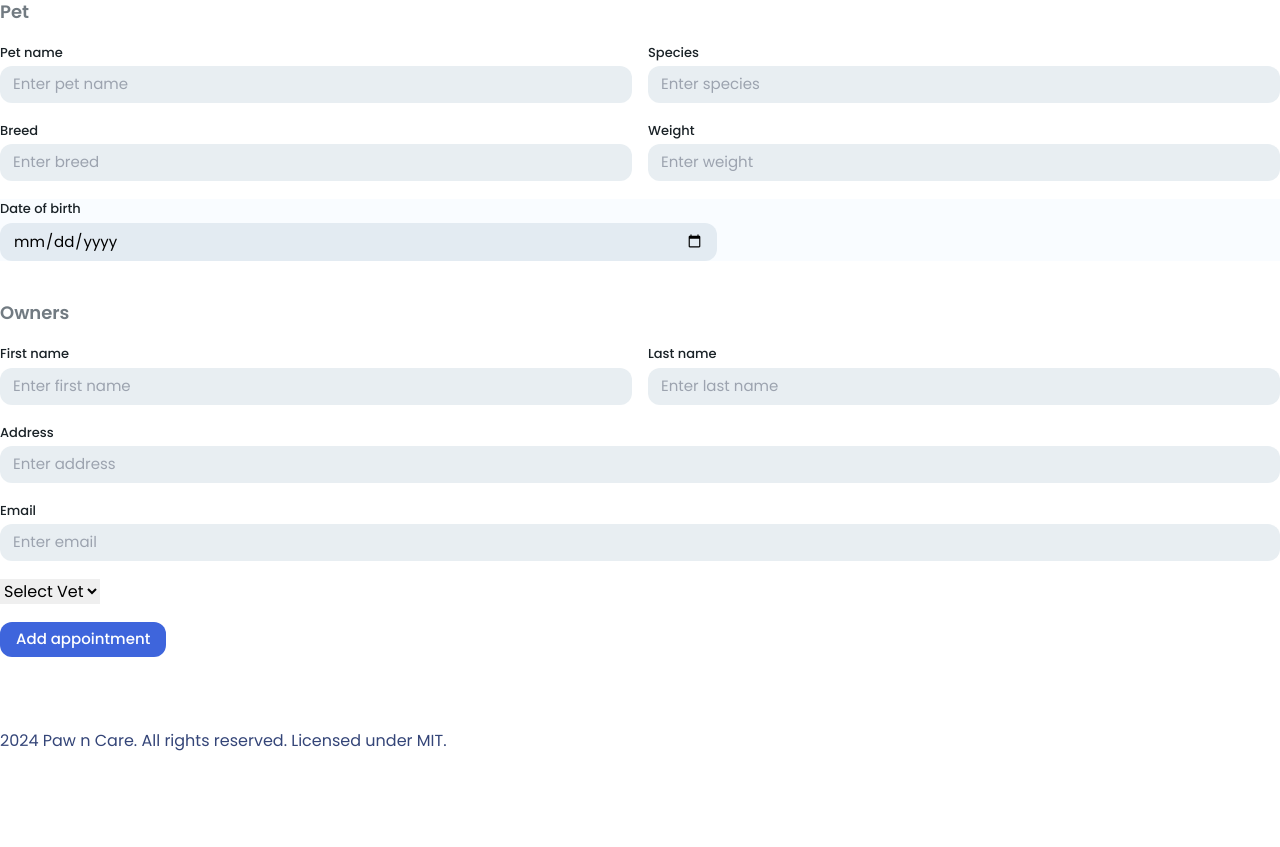
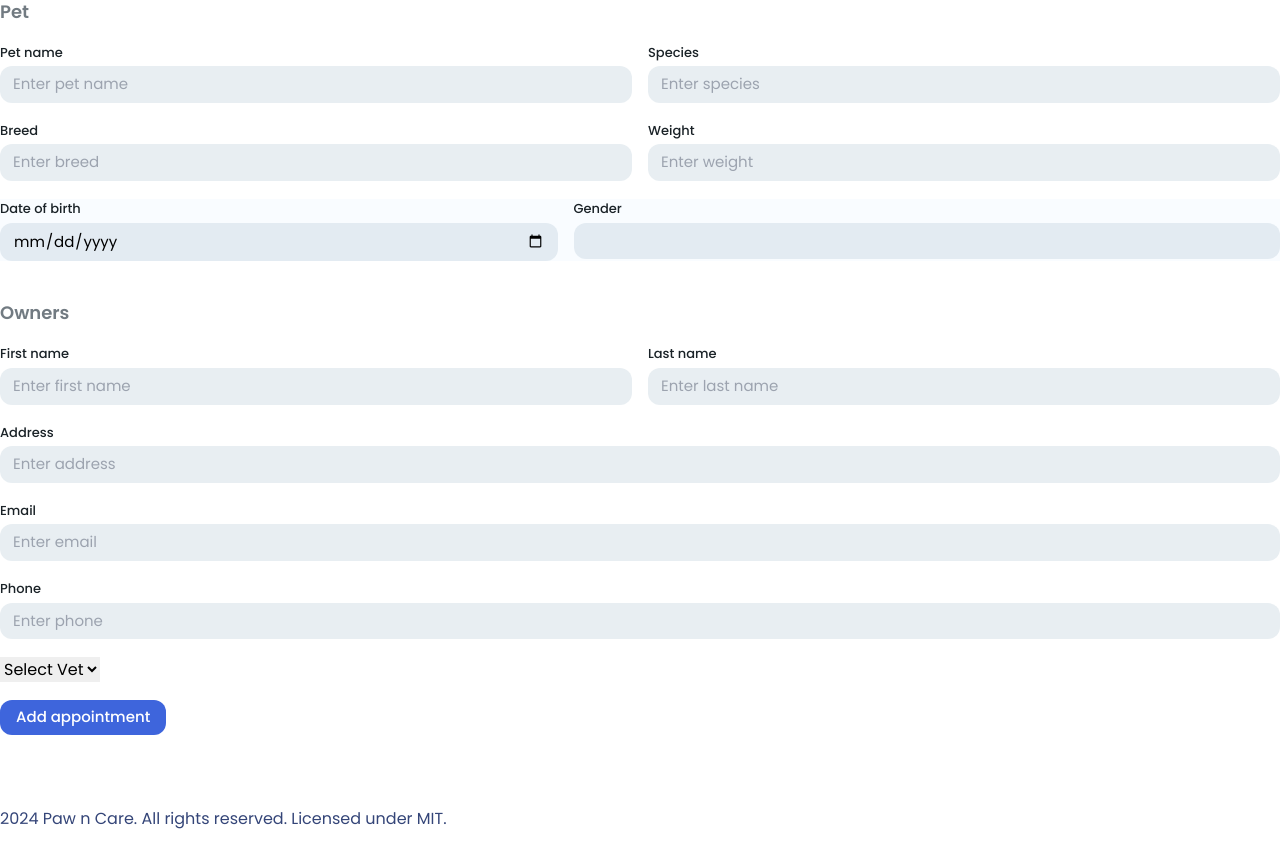
Before and after one commit to colarrbear/Paw-n-Care-Testing, a Django app: template paw_n_care/templates/appointments.html in a window 1280 px wide. Shown: the part 495-1342 px from the top of the page. Before the commit the page ends 1246 px from the top, so only its background shows below. Run offline with Django 3.2, Linux system fonts and the light colour scheme; the template is opened without the code that fills it, so the values that code supplies are empty; some libraries are stand-ins or nearby versions.

Commit message:
modify appointment form

```diff
--- a/paw_n_care/templates/appointments.html
+++ b/paw_n_care/templates/appointments.html
@@ -20,97 +20,86 @@
                     <div class="w-full flex flex-wrap justify-start items-start gap-4">
                         <div class="flex-grow flex flex-col gap-1">
                             <label class="text-[#1a2227] text-[13px] font-medium font-['Poppins']">Reason</label>
-                            <input type="text" placeholder="Enter pet name" class="w-full px-3 py-2 bg-[#25597e]/10 rounded-xl border border-transparent focus:outline-none focus:border-[#344578] text-[15px] font-normal font-['Poppins'] leading-tight">
+                            <input name="reason" type="text" placeholder="Enter pet name" class="w-full px-3 py-2 bg-[#25597e]/10 rounded-xl border border-transparent focus:outline-none focus:border-[#344578] text-[15px] font-normal font-['Poppins'] leading-tight">
                         </div>
                         <div class="flex-grow flex flex-col gap-1">
                             <label class="text-[#1a2227] text-[13px] font-medium font-['Poppins']">Status</label>
-                            <input type="text" placeholder="Enter status" class="w-full px-3 py-2 bg-[#25597e]/10 rounded-xl border border-transparent focus:outline-none focus:border-[#344578] text-[15px] font-normal font-['Poppins'] leading-tight">
+                            <input name="status" type="text" placeholder="Enter status" class="w-full px-3 py-2 bg-[#25597e]/10 rounded-xl border border-transparent focus:outline-none focus:border-[#344578] text-[15px] font-normal font-['Poppins'] leading-tight">
                         </div>
                     </div>
                     <div class="w-full bg-[#f9fcff] flex flex-wrap justify-start items-start gap-4">
                         <div class="flex-grow flex flex-col gap-1">
                             <label class="text-[#1a2227] text-[13px] font-medium font-['Poppins']">Appointment Date</label>
-                            <input type="date" class="w-full px-3 py-2 bg-[#25597e]/10 rounded-xl border border-transparent focus:outline-none focus:border-[#344578] text-[15px] font-normal font-['Poppins'] leading-tight">
+                            <input name="appointment_date" type="date" class="w-full px-3 py-2 bg-[#25597e]/10 rounded-xl border border-transparent focus:outline-none focus:border-[#344578] text-[15px] font-normal font-['Poppins'] leading-tight">
                         </div>
                         <div class="flex-grow flex flex-col gap-1">
                             <label class="text-[#1a2227] text-[13px] font-medium font-['Poppins']">Appointment Time</label>
-                            <input type="time" class="w-full px-3 py-2 bg-[#25597e]/10 rounded-xl border border-transparent focus:outline-none focus:border-[#344578] text-[15px] font-normal font-['Poppins'] leading-tight">
+                            <input name="appointment_time" type="time" class="w-full px-3 py-2 bg-[#25597e]/10 rounded-xl border border-transparent focus:outline-none focus:border-[#344578] text-[15px] font-normal font-['Poppins'] leading-tight">
                         </div>
                     </div>
                     <div class="text-[#14232e]/60  text-lg font-semibold font-['Poppins'] leading-normal mt-5">Pet</div>
                     <div class="w-full flex flex-wrap justify-start items-start gap-4">
                         <div class="flex-grow flex flex-col gap-1">
                             <label class="text-[#1a2227] text-[13px] font-medium font-['Poppins']">Pet name</label>
-                            <input type="text" placeholder="Enter pet name" class="w-full px-3 py-2 bg-[#25597e]/10 rounded-xl border border-transparent focus:outline-none focus:border-[#344578] text-[15px] font-normal font-['Poppins'] leading-tight">
+                            <input name="pet_name" type="text" placeholder="Enter pet name" class="w-full px-3 py-2 bg-[#25597e]/10 rounded-xl border border-transparent focus:outline-none focus:border-[#344578] text-[15px] font-normal font-['Poppins'] leading-tight">
                         </div>
                         <div class="flex-grow flex flex-col gap-1">
                             <label class="text-[#1a2227] text-[13px] font-medium font-['Poppins']">Species</label>
-                            <input type="text" placeholder="Enter species" class="w-full px-3 py-2 bg-[#25597e]/10 rounded-xl border border-transparent focus:outline-none focus:border-[#344578] text-[15px] font-normal font-['Poppins'] leading-tight">
+                            <input name="species" type="text" placeholder="Enter species" class="w-full px-3 py-2 bg-[#25597e]/10 rounded-xl border border-transparent focus:outline-none focus:border-[#344578] text-[15px] font-normal font-['Poppins'] leading-tight">
                         </div>
                     </div>
                     <div class="w-full flex flex-wrap justify-start items-start gap-4">
                         <div class="flex-grow flex flex-col gap-1">
                             <label class="text-[#1a2227] text-[13px] font-medium font-['Poppins']">Breed</label>
-                            <input type="text" placeholder="Enter breed" class="w-full px-3 py-2 bg-[#25597e]/10 rounded-xl border border-transparent focus:outline-none focus:border-[#344578] text-[15px] font-normal font-['Poppins'] leading-tight">
+                            <input name="breed" type="text" placeholder="Enter breed" class="w-full px-3 py-2 bg-[#25597e]/10 rounded-xl border border-transparent focus:outline-none focus:border-[#344578] text-[15px] font-normal font-['Poppins'] leading-tight">
                         </div>
                         <div class="flex-grow flex flex-col gap-1">
                             <label class="text-[#1a2227] text-[13px] font-medium font-['Poppins']">Weight</label>
-                            <input type="text" placeholder="Enter weight" class="w-full px-3 py-2 bg-[#25597e]/10 rounded-xl border border-transparent focus:outline-none focus:border-[#344578] text-[15px] font-normal font-['Poppins'] leading-tight">
+                            <input name="weight" type="text" placeholder="Enter weight" class="w-full px-3 py-2 bg-[#25597e]/10 rounded-xl border border-transparent focus:outline-none focus:border-[#344578] text-[15px] font-normal font-['Poppins'] leading-tight">
                         </div>
                     </div>
                     <div class="w-full bg-[#f9fcff] flex flex-wrap justify-start items-start gap-4 relative">
                         <div class="flex-grow flex flex-col gap-1">
                             <label class="text-[#1a2227] text-[13px] font-medium font-['Poppins']">Date of birth</label>
-                            <input type="date" class="w-full px-3 py-2 bg-[#25597e]/10 rounded-xl border border-transparent focus:outline-none focus:border-[#344578] text-[15px] font-normal font-['Poppins'] leading-tight">
+                            <input name="date_of_birth" type="date" class="w-full px-3 py-2 bg-[#25597e]/10 rounded-xl border border-transparent focus:outline-none focus:border-[#344578] text-[15px] font-normal font-['Poppins'] leading-tight">
                         </div>
-                        <!-- Button -->
-                        <div class="flex-grow flex flex-col gap-1 relative">
-{#                            <label class="text-[#1a2227] text-[13px] font-medium font-['Poppins']">Gender</label>#}
-{#                            <button id="dropdownDefaultButton" class="flex w-full pl-[18px] pr-3 py-2 bg-[#25597e]/10 rounded-xl border border-black/0 justify-between items-center gap-2" type="button">#}
-{#                                <div class="text-[#1b1e28] text-base font-normal font-[poppins] leading-tight">Male</div>#}
-{#                                <svg class="w-2.5 h-2.5" aria-hidden="true" xmlns="http://www.w3.org/2000/svg" fill="none" viewBox="0 0 10 6">#}
-{#                                    <path stroke="currentColor" stroke-linecap="round" stroke-linejoin="round" stroke-width="2" d="m1 1 4 4 4-4"/>#}
-{#                                </svg>#}
-{#                            </button>#}
-{#                            <!-- Dropdown menu -->#}
-{#                            <div id="dropdown" class="z-50 hidden absolute bg-white divide-y divide-gray-100 rounded-lg shadow w-full top-full mt-2">#}
-{#                                <ul class="py-2 text-sm text-gray-700">#}
-{#                                    <li>#}
-{#                                        <a href="#" class="block px-4 py-2 hover:bg-gray-100">Male</a>#}
-{#                                    </li>#}
-{#                                    <li>#}
-{#                                        <a href="#" class="block px-4 py-2 hover:bg-gray-100">Female</a>#}
-{#                                    </li>#}
-{#                                </ul>#}
-{#                            </div>#}
+                        <div class="flex-grow flex flex-col gap-1">
+                            <label class="text-[#1a2227] text-[13px] font-medium font-['Poppins']">Gender</label>
+                            <input name="gender" type="text" class="w-full px-3 py-2 bg-[#25597e]/10 rounded-xl border border-transparent focus:outline-none focus:border-[#344578] text-[15px] font-normal font-['Poppins'] leading-tight">
                         </div>
                     </div>
                     <div class="text-[#14232e]/60  text-lg font-semibold font-['Poppins'] leading-normal mt-5">Owners</div>
                     <div class="w-full flex flex-wrap justify-start items-start gap-4">
                         <div class="flex-grow flex flex-col gap-1">
                             <label class="text-[#1a2227] text-[13px] font-medium font-['Poppins']">First name</label>
-                            <input type="text" placeholder="Enter first name" class="w-full px-3 py-2 bg-[#25597e]/10 rounded-xl border border-transparent focus:outline-none focus:border-[#344578] text-[15px] font-normal font-['Poppins'] leading-tight">
+                            <input name="first_name" type="text" placeholder="Enter first name" class="w-full px-3 py-2 bg-[#25597e]/10 rounded-xl border border-transparent focus:outline-none focus:border-[#344578] text-[15px] font-normal font-['Poppins'] leading-tight">
                         </div>
                         <div class="flex-grow flex flex-col gap-1">
                             <label class="text-[#1a2227] text-[13px] font-medium font-['Poppins']">Last name</label>
-                            <input type="text" placeholder="Enter last name" class="w-full px-3 py-2 bg-[#25597e]/10 rounded-xl border border-transparent focus:outline-none focus:border-[#344578] text-[15px] font-normal font-['Poppins'] leading-tight">
+                            <input name="last_name" type="text" placeholder="Enter last name" class="w-full px-3 py-2 bg-[#25597e]/10 rounded-xl border border-transparent focus:outline-none focus:border-[#344578] text-[15px] font-normal font-['Poppins'] leading-tight">
                         </div>
                     </div>
                     <div class="w-full flex flex-wrap justify-start items-start gap-4">
                         <div class="flex-grow flex flex-col gap-1">
                             <label class="text-[#1a2227] text-[13px] font-medium font-['Poppins']">Address</label>
-                            <input type="text" placeholder="Enter address" class="w-full px-3 py-2 bg-[#25597e]/10 rounded-xl border border-transparent focus:outline-none focus:border-[#344578] text-[15px] font-normal font-['Poppins'] leading-tight">
+                            <input name="address" type="text" placeholder="Enter address" class="w-full px-3 py-2 bg-[#25597e]/10 rounded-xl border border-transparent focus:outline-none focus:border-[#344578] text-[15px] font-normal font-['Poppins'] leading-tight">
                         </div>
                     </div>
                     <div class="w-full flex flex-wrap justify-start items-start gap-4">
                         <div class="flex-grow flex flex-col gap-1">
                             <label class="text-[#1a2227] text-[13px] font-medium font-['Poppins']">Email</label>
-                            <input type="text" placeholder="Enter email" class="w-full px-3 py-2 bg-[#25597e]/10 rounded-xl border border-transparent focus:outline-none focus:border-[#344578] text-[15px] font-normal font-['Poppins'] leading-tight">
+                            <input name="email" type="text" placeholder="Enter email" class="w-full px-3 py-2 bg-[#25597e]/10 rounded-xl border border-transparent focus:outline-none focus:border-[#344578] text-[15px] font-normal font-['Poppins'] leading-tight">
+                        </div>
+                    </div>
+                    <div class="w-full flex flex-wrap justify-start items-start gap-4">
+                        <div class="flex-grow flex flex-col gap-1">
+                            <label class="text-[#1a2227] text-[13px] font-medium font-['Poppins']">Phone</label>
+                            <input name="phone" type="text" placeholder="Enter phone" class="w-full px-3 py-2 bg-[#25597e]/10 rounded-xl border border-transparent focus:outline-none focus:border-[#344578] text-[15px] font-normal font-['Poppins'] leading-tight">
                         </div>
                     </div>
                     <div class="flex-grow flex flex-col gap-1 relative">
                         <div class="w-full max-w-xs">
-                          <select class="select select-bordered w-full">
+                          <select name="vet" class="select select-bordered w-full">
                             <option disabled selected>Select Vet</option>
                               {% for i in vets %}
                                 <option>{{ i.vet_id }}</option>
@@ -188,36 +177,7 @@
         </div>
     </div>
 </div>
-    </form>
+</form>
 
-<script>
-    // Select the button and dropdown menu
-    const vetDropdownButton = document.querySelector('#vetDropdownButton');
-    const vetDropdownMenu = document.querySelector('#vetDropdownMenu');
-    const vetOptions = document.querySelectorAll('.vet-option'); // All vet options
-
-    // Toggle dropdown visibility on button click
-    vetDropdownButton.addEventListener('click', (event) => {
-        event.stopPropagation(); // Prevent click event from bubbling
-        vetDropdownMenu.classList.toggle('hidden'); // Show/hide menu
-    });
-
-    // Close the dropdown if clicking outside
-    document.addEventListener('click', () => {
-        if (!vetDropdownMenu.classList.contains('hidden')) {
-            vetDropdownMenu.classList.add('hidden'); // Hide the menu
-        }
-    });
-
-    // Add click listener to each vet option
-    vetOptions.forEach((option) => {
-        option.addEventListener('click', (event) => {
-            event.preventDefault(); // Prevent default link behavior
-            const selectedVet = event.target.textContent; // Get the selected vet's name
-            vetDropdownButton.textContent = selectedVet; // Update button text
-            vetDropdownMenu.classList.add('hidden'); // Close the menu
-        });
-    });
-</script>
 
 {% endblock %}
```
Also changed, not shown: paw_n_care/views.py (+5 -5 lines).
